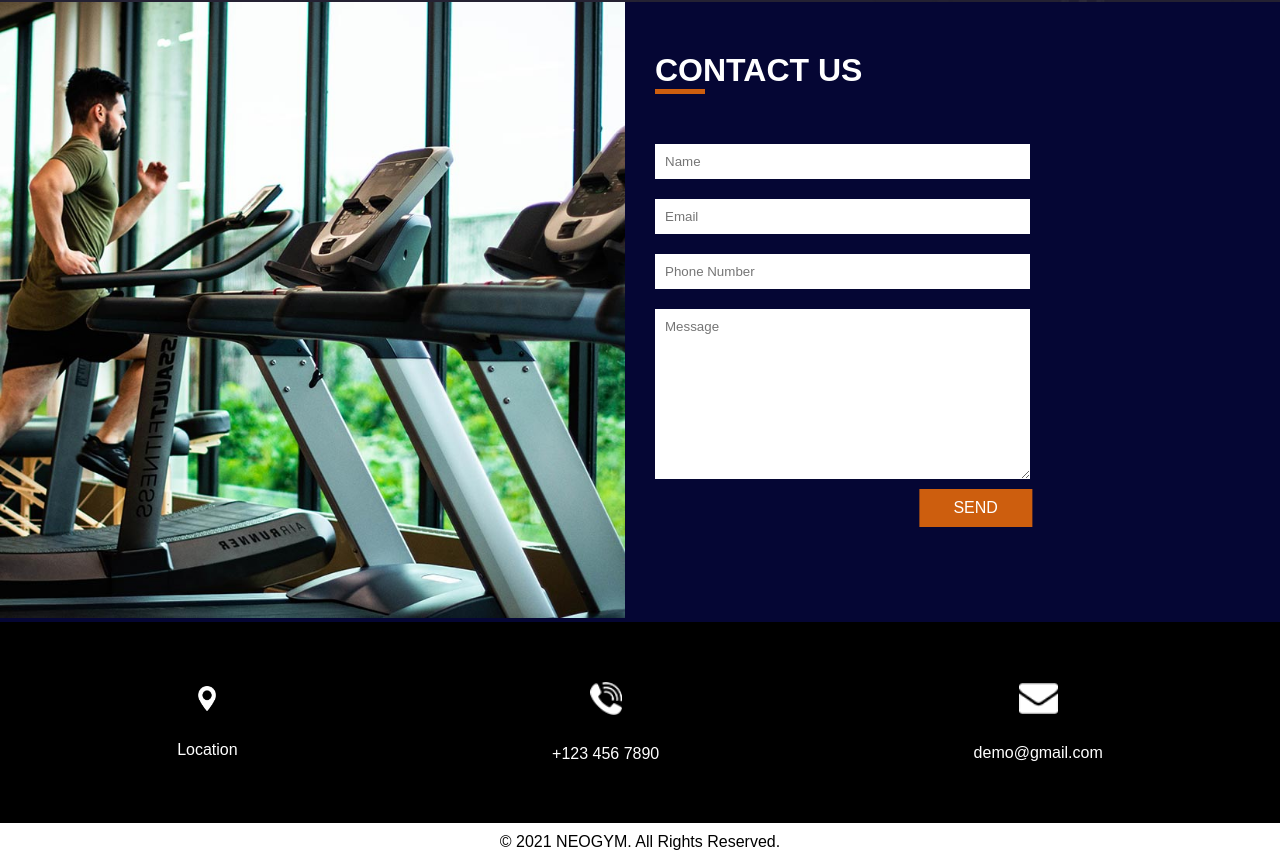
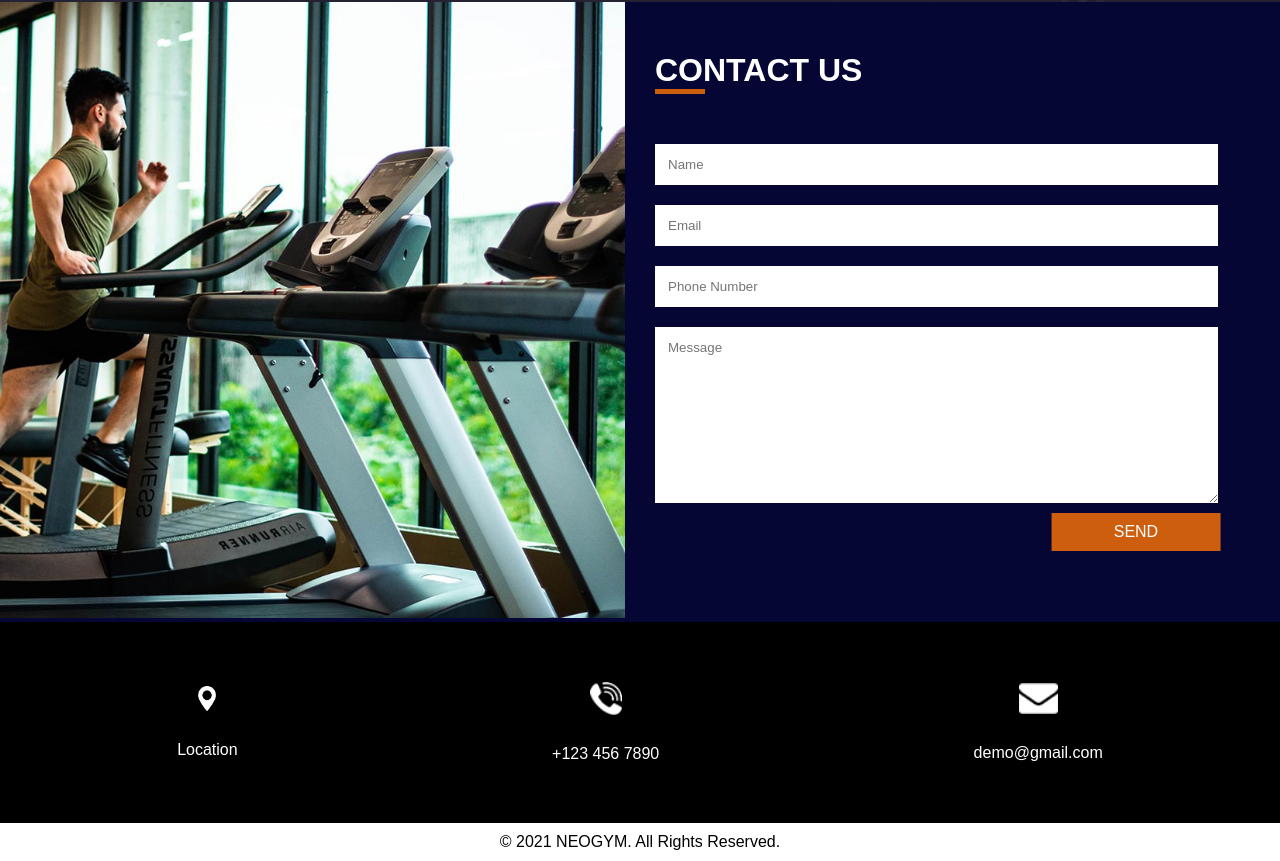
Before and after one commit to Ilaf-Shaikh/IS-Tours-and-Travelers, a plain HTML site: page index.html in a window 1280 px wide. Shown: the part 2695-3556 px from the top of the page. Drawn offline with Linux system fonts and the light colour scheme.

Commit message:
Update style.css

```diff
--- a/style.css
+++ b/style.css
@@ -264,12 +264,12 @@ body {
 form {
 	display: flex;
 	flex-direction: column;
-	width: 60%;
+	width: 90%;
 }
 input,
 textarea {
-	width: 100%;
-	padding: 10px;
+
+	padding: 13px;
 	margin: 10px 0;
 	border: none;
 }
```
